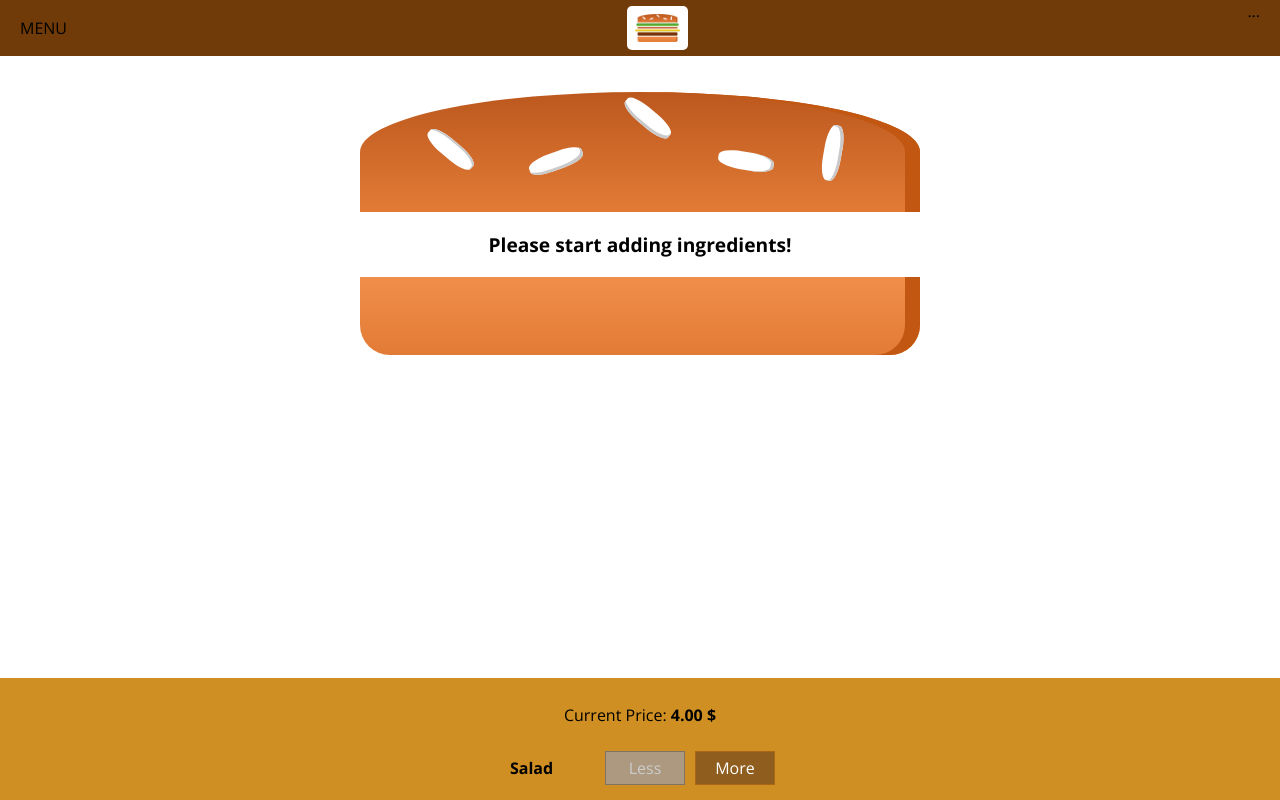
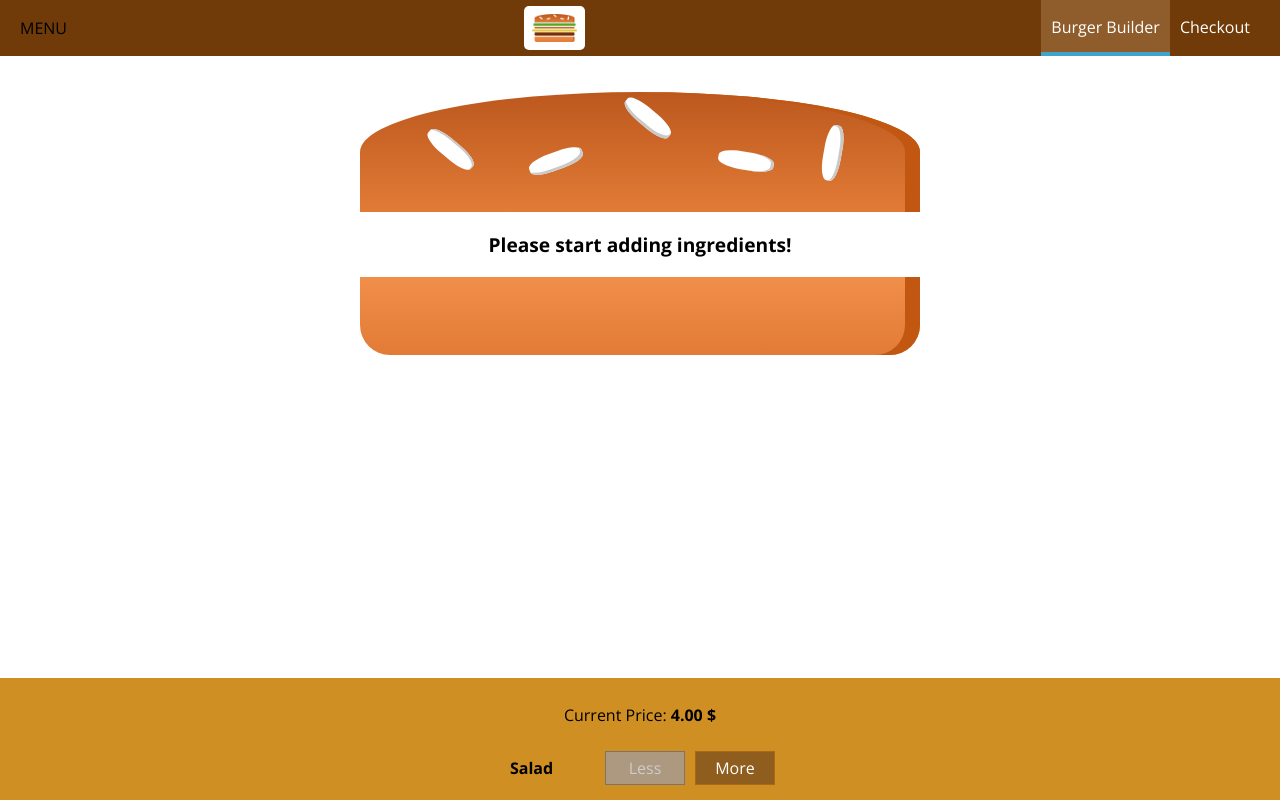
Before and after one commit to jurczewski/burger-builder, a React (Create React App) app: page / in a window 1280 px wide. Shown: the top 800 px of the page. Built offline with nearby package versions, Linux system fonts and the light colour scheme.

Commit message:
Navigation items

```diff
--- /dev/null
+++ b/src/components/Navigation/NavigationItems/NavigationItem/NavigationItem.css
@@ -0,0 +1,25 @@
+.NavigationItem {
+	margin: 0;
+	box-sizing: border-box;
+	display: flex;
+	height: 100%;
+	align-items: center;
+}
+
+.NavigationItem a {
+	color: white;
+	text-decoration: none;
+	height: 100%;
+	padding: 16px 10px;
+	border-bottom: 4px solid transparent;
+	box-sizing: border-box;
+	display: block;
+}
+
+.NavigationItem a:hover,
+.NavigationItem a:active,
+.NavigationItem a.active {
+	background-color: #8f5c2c;
+	border-bottom: 4px solid #40a4c8;
+	color: white;
+}
--- /dev/null
+++ b/src/components/Navigation/NavigationItems/NavigationItem/NavigationItem.jsx
@@ -0,0 +1,14 @@
+import React from 'react';
+import './NavigationItem.css';
+
+const navigationItems = (props) => {
+	return (
+		<li className="NavigationItem">
+			<a href={props.link} className={props.active ? 'active' : null}>
+				{props.children}
+			</a>
+		</li>
+	);
+};
+
+export default navigationItems;
--- /dev/null
+++ b/src/components/Navigation/NavigationItems/NavigationItems.css
@@ -0,0 +1,8 @@
+.NavigationItems {
+	margin: 0;
+	padding: 0;
+	list-style: none;
+	display: flex;
+	align-items: center;
+	height: 100%;
+}
--- /dev/null
+++ b/src/components/Navigation/NavigationItems/NavigationItems.jsx
@@ -0,0 +1,16 @@
+import React from 'react';
+import './NavigationItems.css';
+import NavigationItem from './NavigationItem/NavigationItem';
+
+const navigationItems = () => {
+	return (
+		<ul className="NavigationItems">
+			<NavigationItem link="/" active>
+				Burger Builder
+			</NavigationItem>
+			<NavigationItem link="/">Checkout</NavigationItem>
+		</ul>
+	);
+};
+
+export default navigationItems;
--- a/src/components/Navigation/Toolbar/Toolbar.jsx
+++ b/src/components/Navigation/Toolbar/Toolbar.jsx
@@ -1,13 +1,16 @@
 import React from 'react';
 import './Toolbar.css';
 import Logo from '../../Logo/Logo';
+import NavigationItems from '../NavigationItems/NavigationItems';
 
 const toolbar = () => {
 	return (
 		<header className="Toolbar">
 			<div>MENU</div>
 			<Logo />
-			<nav>...</nav>
+			<nav>
+				<NavigationItems />
+			</nav>
 		</header>
 	);
 };
```
